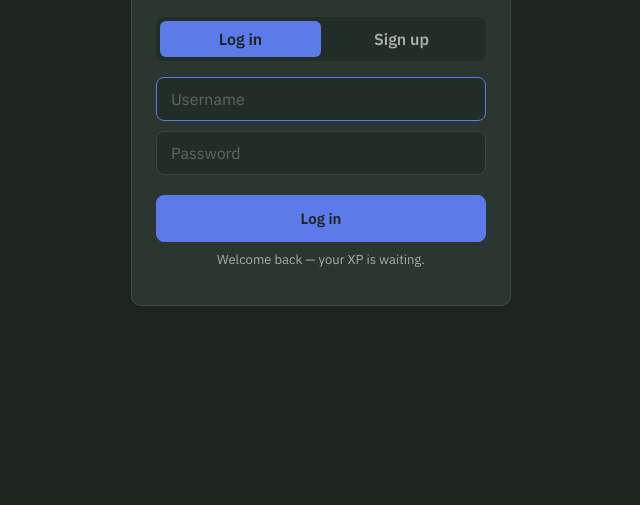
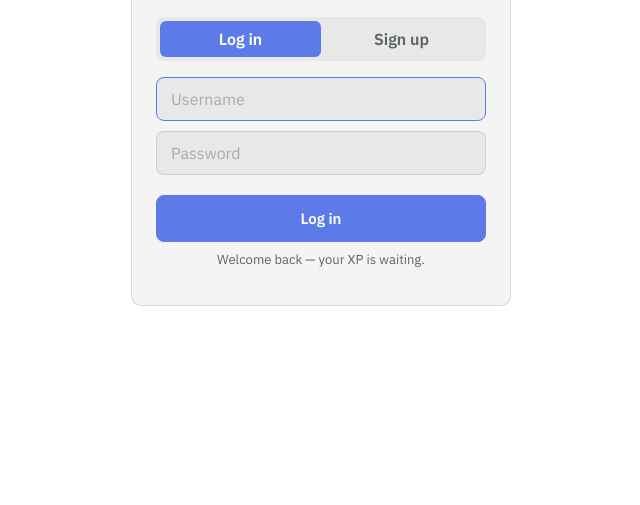
Before and after one commit to mushyalienstar/FormFit, a website with bundled scripts: page public/index.html in a window 1280 px wide. Shown: the part 295-800 px from the top of the page, without its empty margins (319-959 px from the left). Built offline with nearby package versions, Linux system fonts and the light colour scheme.

Commit message:
Update style.css

```diff
--- a/public/css/style.css
+++ b/public/css/style.css
@@ -5,17 +5,17 @@
    ============================================================ */
 
 :root {
-  --rubber: #1C2420;   /* page ground — gym-floor dark */
-  --board: #2A362F;    /* chalkboard surface */
-  --board-2: #232D28;  /* recessed surface */
-  --chalk: #EFE9DA;    /* text, chalk white */
+  --rubber: #ffffff;   /* page ground — white */
+  --board: #f4f4f4;    /* surface */
+  --board-2: #e8e8e8;  /* recessed surface */
+  --chalk: #1C2420;    /* text — dark */
   --ink: #5D7BE8;      /* stamp ink — verified only */
-  --pencil: #A8B0A4;   /* graphite — honor + secondary */
+  --pencil: #5a6360;   /* graphite — honor + secondary */
   --yellow: #E3B94F;   /* coach's chalk — corrections only */
 
   --ink-dim: rgba(93, 123, 232, 0.4);
-  --pencil-dim: rgba(168, 176, 164, 0.45);
-  --line: rgba(239, 233, 218, 0.12);
+  --pencil-dim: rgba(90, 99, 96, 0.45);
+  --line: rgba(28, 36, 32, 0.12);
 
   --display: "Zilla Slab", Georgia, serif;
   --body: "IBM Plex Sans", system-ui, sans-serif;
```
